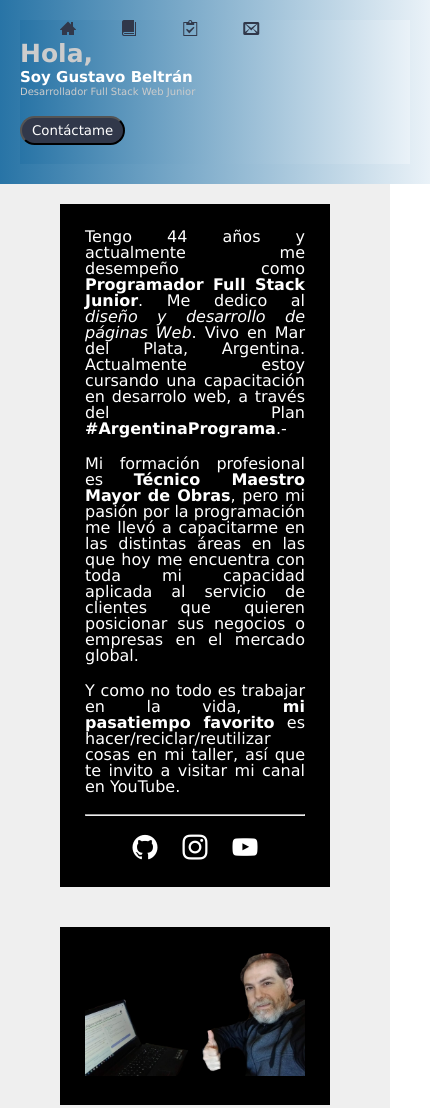
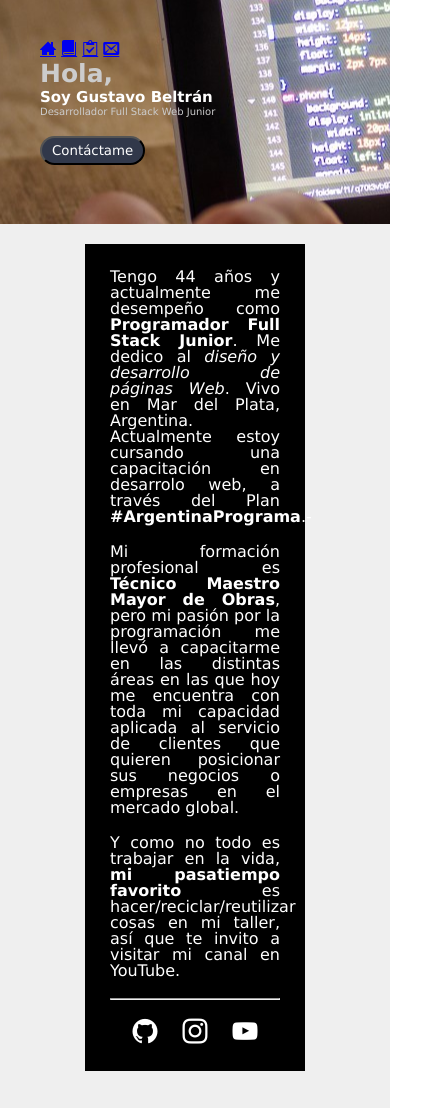
Before and after one commit to FrontBackDeveloper/portfolio1, a website: page index.html in a window 390 px wide. Shown: the top 1108 px of the page, 430 px wide, since content can reach past the window. Drawn offline with Linux system fonts and the light colour scheme; files whose address does not match are found by name.

Commit message:
cambie fondo del header, continuar con menu del nav

```diff
--- a/estilos.css
+++ b/estilos.css
@@ -3,11 +3,15 @@
 	margin: 0;
 	padding: 0;
 	font-family: verdana;
+	box-sizing: border-box;
 }
 /* estilos del header */
 header {
-	padding:20px;
-	background: linear-gradient(to right,#2874A6,#EAF2F8);
+	padding:40px;
+	background-image: url(imagenes/fondo-header.jpg);
+	background-size: 100vw 100hw;
+	background-attachment: fixed;
+	background-position: center;
 }
 
 header .titulo h1{
@@ -32,7 +36,6 @@ margin: auto;
 max-width: 1400px;
 }
 header nav{
-	background: linear-gradient(to right,#2874A6,#EAF2F8);
 	overflow: hidden;
 }
 header nav ul{
@@ -53,11 +56,16 @@ color: #fff;
 transition: 0.4s;
 }
 .boton-header{
-	background-color: #F1C40F ;
+  background-color: #31384A ;
 	color: #fff;
-	padding: 5px 35px;
+	padding: 8px 35px;
 	margin-left: 280px;
 	border-radius: 15px;
+}
+.boton-header:hover{
+	background: rgba(0, 0, 0, 0.2);
+	color: #fff;
+	transition: 0.4s;
 }
 
 
@@ -256,7 +264,7 @@ textarea {
 	background: #34495E;
 	cursor: pointer;
 }
-span {
+span .menu{
 	display: none;
 }
 @media (max-width: 480px){
@@ -291,10 +299,11 @@ span {
   header nav ul li a{
   	display: none;
   }
-  span {
+  span .menu{
 	display: inline-block;
-	color: #31384A;
-	margin-left: 40px;
+	color: #fff;
+	font-size: 30px;
+	margin-left: 30px;
 }
 }
 
--- a/index.html
+++ b/index.html
@@ -11,10 +11,10 @@
 	<header>
 		<nav>
 			<ul>
-				<li><a href="#contacto"> Contáctame</a></li><a href="#contenedor-informacion-personal"><span class="icon-home3"></span></a>
-				 <li><a href="#contenedor-tarjeta"> Formación</a></li><a href="#contenedor-tarjeta"><span class="icon-book"></span></a>
-				 <li><a href="#contenedor-tarjetas-proyectos"> Proyectos</a></li><a href="#contenedor-tarjetas-proyectos"><span class="icon-clipboard"></span></a>
-			    <li><a href="#contenedor-informacion-personal"> Acerca de mí</a></li><a href="#contacto"><span class="icon-envelop"></span></a>
+				<li><a href="#contacto"> Contáctame</a></li><a href="#contenedor-informacion-personal"><span class="menu icon-home3"></span></a>
+				 <li><a href="#contenedor-tarjeta"> Formación</a></li><a href="#contenedor-tarjeta"><span class="menu icon-book"></span></a>
+				 <li><a href="#contenedor-tarjetas-proyectos"> Proyectos</a></li><a href="#contenedor-tarjetas-proyectos"><span class="menu icon-clipboard"></span></a>
+			    <li><a href="#contenedor-informacion-personal"> Acerca de mí</a></li><a href="#contacto"><span class="menu icon-envelop"></span></a>
 			</ul>
 			<div class="titulo">
 			<h1>Hola,</h1>
```
Also changed, not shown: imagenes/fondo-header.jpg (added).
